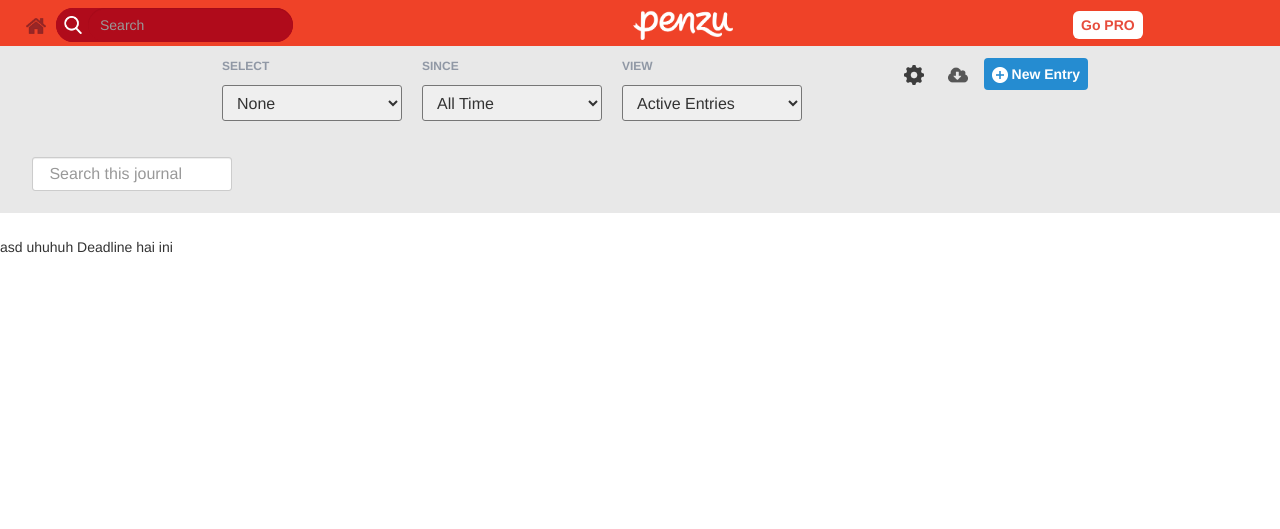
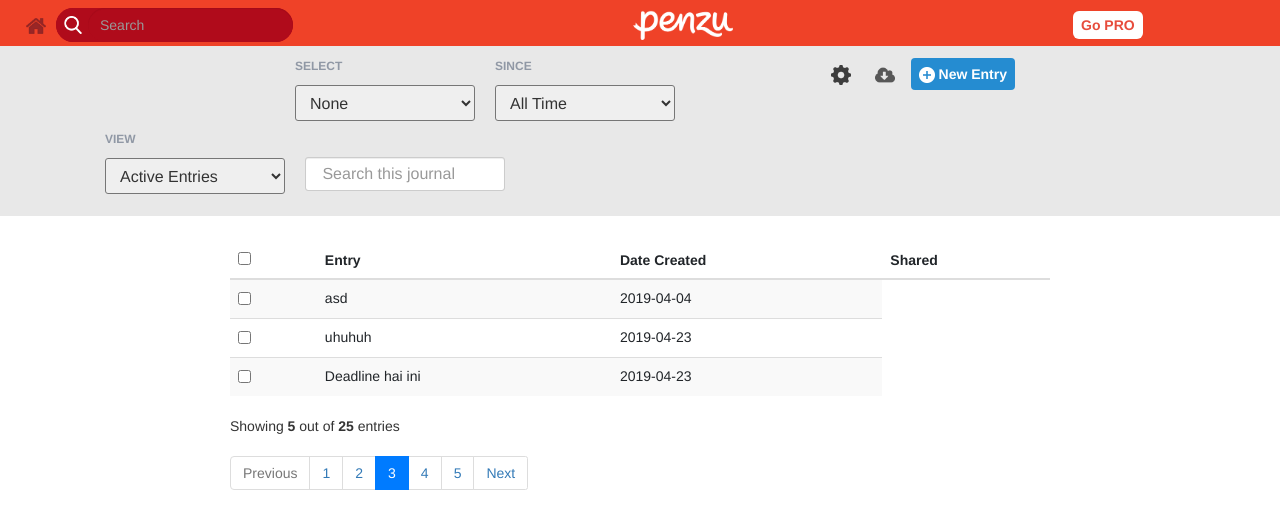
Before and after one commit to hariadiaf/CloningPenzuFinal, a CodeIgniter app: page /TubesPenzu/index.php/viewallentries_controller in a window 1280 px wide. Shown: the top 529 px of the page. Run offline with CodeIgniter, Linux system fonts and the light colour scheme; data comes from the database, SQL or seed files in the repository.

Commit message:
count done

```diff
--- a/penzu_ci/application/views/ViewAllEntries.php
+++ b/penzu_ci/application/views/ViewAllEntries.php
@@ -15,21 +15,44 @@
     <script src="https://maxcdn.bootstrapcdn.com/bootstrap/3.4.0/js/bootstrap.min.js"></script>
     <link rel="stylesheet" href="<?= base_url("assets/viewallentries.css") ?>">
     <link href="https://fonts.googleapis.com/css?family=Open+Sans:300,400,600,700,800" rel="stylesheet">
+    <link rel="icon" type="image/png" href="<?= base_url("assets/img/favicon.ico")?>">
 </head>
+<script>
+$(document).ready(function() {
+    // Activate tooltip
+    $('[data-toggle="tooltip"]').tooltip();
+
+    // Select/Deselect checkboxes
+    var checkbox = $('table tbody input[type="checkbox"]');
+    $("#selectAll").click(function() {
+        if (this.checked) {
+            checkbox.each(function() {
+                this.checked = true;
+            });
+        } else {
+            checkbox.each(function() {
+                this.checked = false;
+            });
+        }
+    });
+    checkbox.click(function() {
+        if (!this.checked) {
+            $("#selectAll").prop("checked", false);
+        }
+    });
+});
+</script>
 
 <body>
-
     <div class="sticky-top">
         <nav class="navbar navbar-expand-lg navbar-light" style="background-color : #EF4228; border-radius : 0px;">
-      <!-- <a class="navbar-brand" href="#">Navbar</a> -->
             <button class="navbar-toggler" type="button" data-toggle="collapse" data-target="#navbarTogglerDemo02"
                 aria-controls="navbarTogglerDemo02" aria-expanded="false" aria-label="Toggle navigation">
                 <span class="navbar-toggler-icon"></span>
             </button>
 
             <div class="collapse navbar-collapse" id="navbarTogglerDemo02">
-
-      <form class="form-inline ">
+                <form class="form-inline">
                     <a href="<?=  site_url('JurnalController') ?>"><img src="<?= base_url('assets/img/home.png') ?>"
                             width="20px"> </a>
                     <div class="input-group flex-nowrap ml-3"
@@ -44,14 +67,6 @@
                             aria-describedby="addon-wrapping"
                             style="border: none; border-radius : 20px; background-color : #B00B1B;">
                     </div>
-        <!-- <input class="form-control mr-sm-2" type="search" placeholder="Search"
-        style="border: none;border-radius : 20px; background-color : #B00B1B;
-        background : url(../assets/img/search.png) no-repeat scroll 7px 7px;
-        padding-left : 30px"> -->
-
-        <!-- <button class="btn btn-outline-success my-2 my-sm-0 Rounded corners" type="submit">Search</button> -->
-        <!-- <img src=".../assets/img/penzu_white.png" alt=""> -->
-        <!-- test -->
                     <div class="text-center" style="margin-left : 340px; ">
                         <img style="width : 100px;" src="<?= base_url('assets/img/penzu_white.png')?>" width="10px">
                     </div>
@@ -72,7 +87,8 @@
 
                     <div class="dropdown">
                         <?php foreach($akuns as $row){?>
-            <button class="btn  dropdown-toggle" type="button" id="dropdownMenu2" data-toggle="dropdown" aria-haspopup="true" aria-expanded="false" style="border : none; color : #FFFFFF;">
+                        <button class="btn  dropdown-toggle" type="button" id="dropdownMenu2" data-toggle="dropdown"
+                            aria-haspopup="true" aria-expanded="false" style="border : none; color : #FFFFFF;">
                             <?= $row->first_name?>
                         </button>
                         <?php }?>
@@ -81,7 +97,7 @@
                             <button class="dropdown-item" type="button">Account</button>
                             <button class="dropdown-item" type="button">Help & FAQs</button>
                             <button class="dropdown-item" type="button">Pro Support</button>
-            <button class="dropdown-item" type="button">Logout  </button>
+                            <button class="dropdown-item" type="button">Logout </button>
                         </div>
                     </div>
                 </form>
@@ -90,33 +106,44 @@
 
         </nav>
         <div class="" style="background-color : #E8E8E8; position: relative; bottom: 24px; padding : 12px;">
-  <a href="<?= site_url('Entries_Controller') ?>" class="float-right" name="btnNewJournal" style="background-color : #258CD1; padding : 6px 8px;
-  text-decoration: none;  font-weight : bold; border-radius : 4px; font-style : bold; color : #ffffff; margin-right : 180px;"> <img src="<?= base_url('assets/img/add.png');?>" width="16px">  New Entry </a>
+            <div class="container">
+                <a href="<?= site_url('Entries_Controller') ?>" class="float-right" name="btnNewJournal"
+                    style="background-color : #258CD1; padding : 6px 8px;
+  text-decoration: none;  font-weight : bold; border-radius : 4px; font-style : bold; color : #ffffff; margin-right : 180px;"> <img src="<?= base_url('assets/img/add.png');?>" width="16px"> New Entry </a>
 
-  <a href="#" class="float-right" name="btnTag" style=" padding : 6px 8px;
-  text-decoration: none;  font-weight : bold; border-radius : 6px; font-style : bold; color : #ffffff; margin-right : 8px;"> <img src="<?= base_url('assets/img/cloudDownload.png') ?>" width="20px"></a>
+                <a href="#" class="float-right" name="btnTag"
+                    style=" padding : 6px 8px;
+  text-decoration: none;  font-weight : bold; border-radius : 6px; font-style : bold; color : #ffffff; margin-right : 8px;"> <img
+                        src="<?= base_url('assets/img/cloudDownload.png') ?>" width="20px"></a>
 
-  <a href="#" class="float-right" name="btnChangeThemes" style=" padding : 6px 8px;
-  text-decoration: none;  font-weight : bold; border-radius : 6px; font-style : bold; color : #ffffff; margin-right : 8px;"> <img src="<?= base_url('assets/img/settings.png') ?>" width="20px"></a>
+                <a href="#" class="float-right" name="btnChangeThemes"
+                    style=" padding : 6px 8px;
+  text-decoration: none;  font-weight : bold; border-radius : 6px; font-style : bold; color : #ffffff; margin-right : 8px;"> <img
+                        src="<?= base_url('assets/img/settings.png') ?>" width="20px"></a>
                 <?php foreach($akuns as $row){?>
                 <div class="">
-      <a href="#" style="margin-left : 200px; font-size: 20px; font-weight: 700; font-style : bold; color : #575E66;" ><?= $row->first_name?>'s Journal</a>
-      <p style="margin-left : 200px; font-family: arial; color : #575E66">4 total entries | Created on Thu. 3/28/2019</p>
+                    <a class="name" href="#" style=""><?= $row->first_name?>'s Journal</a>
+                    <p style="margin-left : 200px; font-family: arial; color : #575E66"><?= $this->db->count_all_results('entries');?> total entries | Created on
+                        Thu. 3/28/2019</p>
                 </div>
                 <?php }?>
                 <div>
                     <form class="row">
                         <div class="">
-        <p style="font-weight : bold; color : #9098A5; margin-left : 210px; font-size : 12px;">SELECT</p>
-        <select name="cars" class="custom-select-lg mb-3" style="margin-left: 210px; width : 180px; border-radius : 3px; font-size : 16px;">
+                            <p style="font-weight : bold; color : #9098A5; margin-left : 210px; font-size : 12px;">
+                                SELECT</p>
+                            <select name="cars" class="custom-select-lg mb-3"
+                                style="margin-left: 210px; width : 180px; border-radius : 3px; font-size : 16px;">
                                 <option value="allentries">All Entries</option>
                                 <option value="this page">This Page</option>
                                 <option selected value="none">None</option>
                             </select>
                         </div>
                         <div class="">
-        <p style="font-weight : bold; color : #9098A5; margin-left : 20px; font-size : 12px;">SINCE</p>
-        <select name="cars" class="custom-select-lg mb-3" style="margin-left: 20px; width : 180px; border-radius : 3px; font-size : 16px;">
+                            <p style="font-weight : bold; color : #9098A5; margin-left : 20px; font-size : 12px;">SINCE
+                            </p>
+                            <select name="cars" class="custom-select-lg mb-3"
+                                style="margin-left: 20px; width : 180px; border-radius : 3px; font-size : 16px;">
                                 <option selected>All Time</option>
                                 <option value="today">Today</option>
                                 <option value="yesterday">Yesterday</option>
@@ -129,8 +156,10 @@
                             </select>
                         </div>
                         <div class="">
-        <p style="font-weight : bold; color : #9098A5; margin-left : 20px; font-size : 12px;">VIEW</p>
-        <select name="cars" class="custom-select-lg mb-3" style="margin-left: 20px; width : 180px; border-radius : 3px; font-size : 16px;">
+                            <p style="font-weight : bold; color : #9098A5; margin-left : 20px; font-size : 12px;">VIEW
+                            </p>
+                            <select name="cars" class="custom-select-lg mb-3"
+                                style="margin-left: 20px; width : 180px; border-radius : 3px; font-size : 16px;">
                                 <option selected>Active Entries</option>
                                 <option value="Starred">Starred</option>
                                 <option value="Trash">Trash</option>
@@ -138,19 +167,61 @@
                         </div>
                         <div class="">
                             <p style="font-weight : bold; color : #9098A5; margin-left : 20px; font-size : 12px;"> </p>
-        <input class="form-control mb-3" id="myInput" type="text" placeholder=" Search this journal" style="margin-left : 20px; width : 200px; margin-top : 26px; font-size : 16px; border-radius : 3px;">
+                            <input class="form-control mb-3" id="myInput" type="text" placeholder=" Search this journal"
+                                style="margin-left : 20px; width : 200px; margin-top : 26px; font-size : 16px; border-radius : 3px;">
                         </div>
                     </form>
                 </div>
             </div>
-
-<?php foreach($entries as $row){?>
-  <?= $row->title?>
-<?php } ?>
-
+        </div>
     </div>
     </div>
 
+    <div class="container" style="width: 850px;">
+        <div class="table-wrapper">
+            <table class="table table-striped table-hover">
+                <thead>
+                    <tr>
+                        <th>
+                            <span class="custom-checkbox">
+                                <input type="checkbox" id="selectAll">
+                                <label for="selectAll"></label>
+                            </span>
+                        </th>
+                        <th>Entry</th>
+                        <th>Date Created</th>
+                        <th>Shared</th>
+                    </tr>
+                </thead>
+                <tbody>
+                <?php foreach($entries as $row){?>
+                    <tr>
+                        <td>
+                            <span class="custom-checkbox">
+                                <input type="checkbox" id="checkbox1" name="options[]" value="1">
+                                <label for="checkbox1"></label>
+                            </span>
+                        </td>
+                        <td><?= $row->title?></td>
+                        <td><?= $row->date?></td>
+                    </tr>
+                <?php } ?>
+                </tbody>
+            </table>
+            <div class="clearfix">
+                <div class="hint-text">Showing <b>5</b> out of <b>25</b> entries</div>
+                <ul class="pagination">
+                    <li class="page-item disabled"><a href="#">Previous</a></li>
+                    <li class="page-item"><a href="#" class="page-link">1</a></li>
+                    <li class="page-item"><a href="#" class="page-link">2</a></li>
+                    <li class="page-item active"><a href="#" class="page-link">3</a></li>
+                    <li class="page-item"><a href="#" class="page-link">4</a></li>
+                    <li class="page-item"><a href="#" class="page-link">5</a></li>
+                    <li class="page-item"><a href="#" class="page-link">Next</a></li>
+                </ul>
+            </div>
+        </div>
+    </div>
 </body>
 
 </html>
--- a/penzu_ci/application/views/ViewAllEntries_Controller.php
+++ b/penzu_ci/application/views/ViewAllEntries_Controller.php
@@ -26,7 +26,7 @@
  }
 	public function index()
 	{
-    $data['entries'] = $this->EntriesModel->getDataJurnal();
+		$data['entries'] = $this->EntriesModel->getDataJurnal();
 		$this->load->view('ViewAllEntries',$data);
 	}
 }
```
Lines whose indentation alone changed are shown as unchanged.
